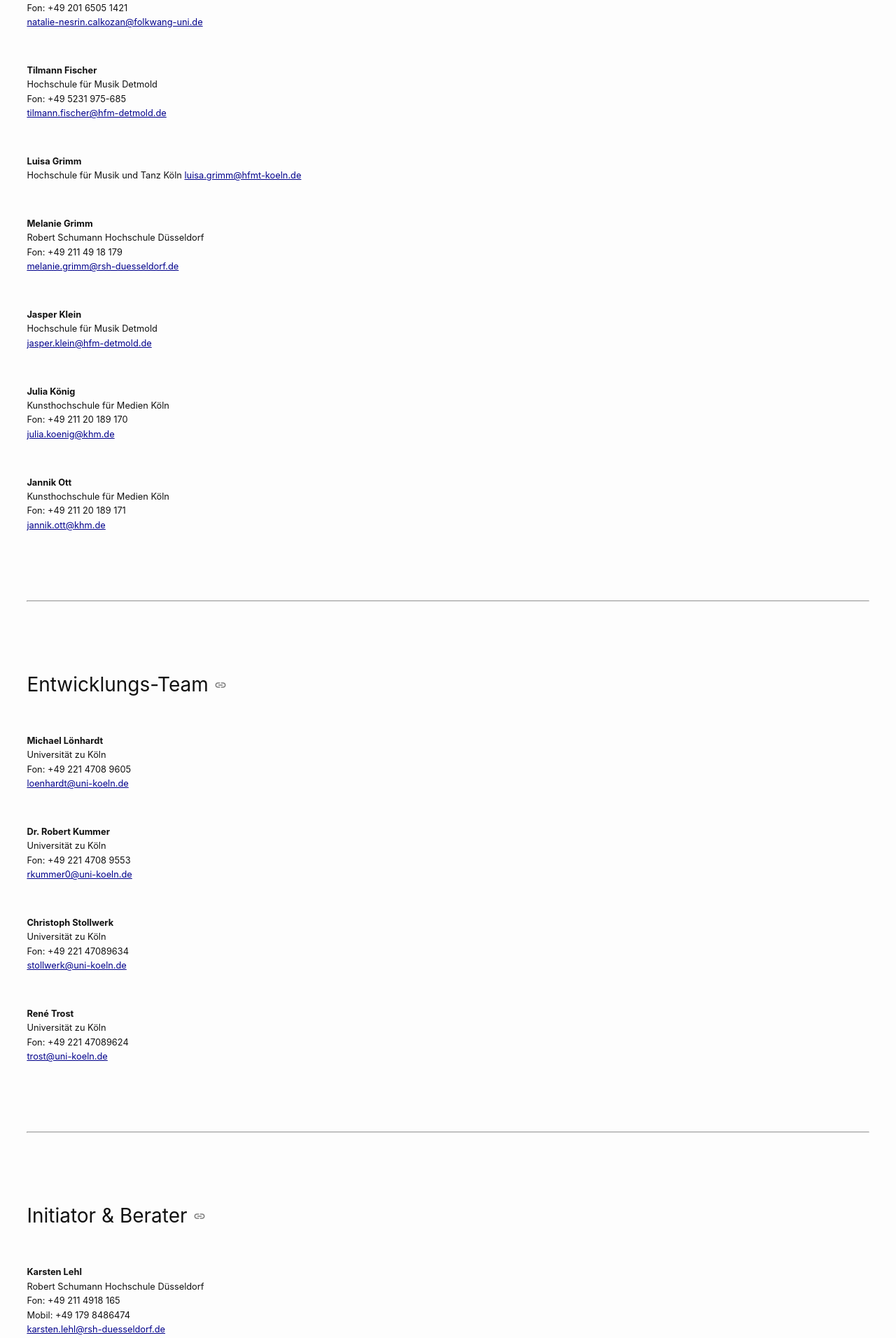
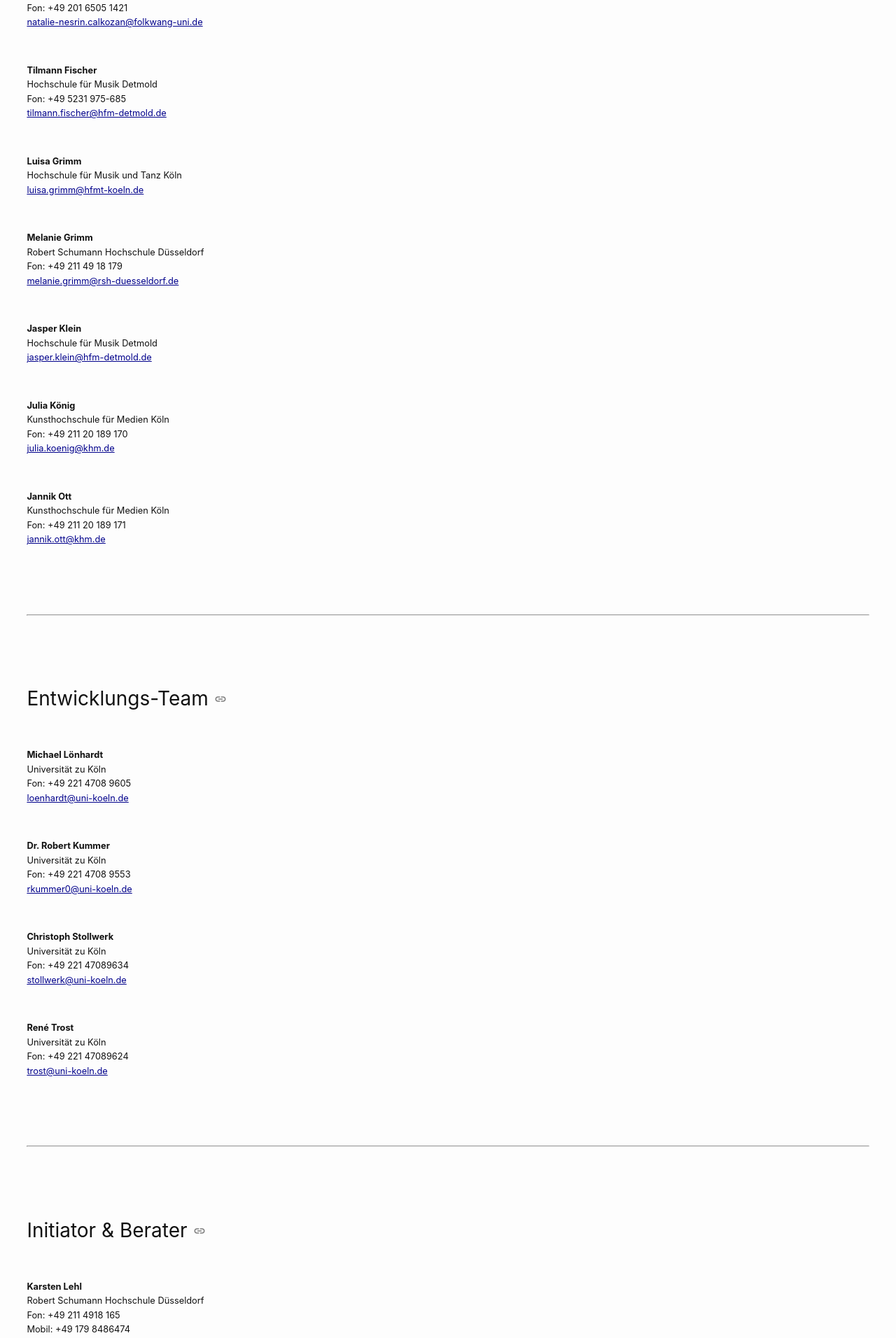
Before and after one commit to christiansievers/site-test, a Jekyll site: the page built from projektstruktur/team.markdown, in a window 1280 px wide. Shown: the part 1626-3538 px from the top of the page at 70% size. Built offline with Jekyll 4.4.1, drawn with Linux system fonts in a browser that asks for light colours; a script that is not in the unit is left out.

```diff
--- a/projektstruktur/team.markdown
+++ b/projektstruktur/team.markdown
@@ -46,7 +46,7 @@ Fon: +49 5231 975-685
 [tilmann.fischer@hfm-detmold.de](mailto:tilmann.fischer@hfm-detmold.de)
 
 **Luisa Grimm**
-Hochschule für Musik und Tanz Köln
+Hochschule für Musik und Tanz Köln\
 [luisa.grimm@hfmt-koeln.de](mailto:luisa.grimm@hfmt-koeln.de)
 
 **Melanie Grimm**
```
